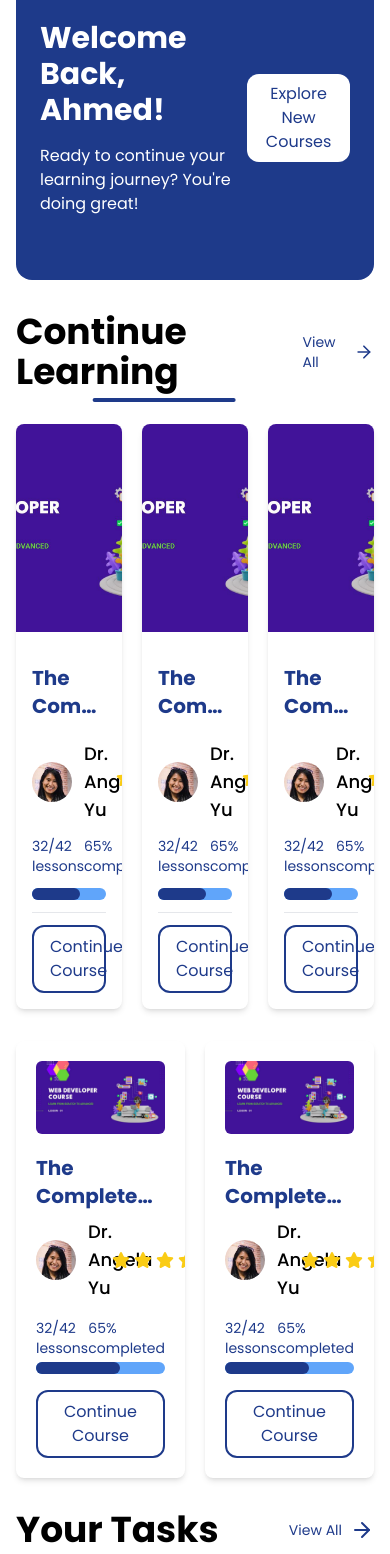
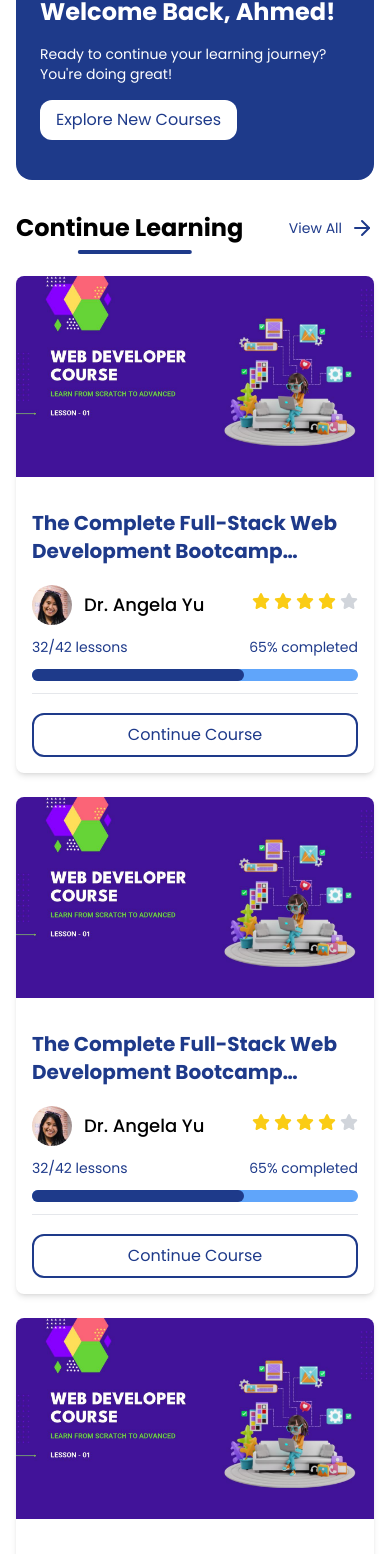
Before and after one commit to YoussefMo-22/LMS-frontend, a React (Vite) app: page /home in a window 390 px wide. Shown: the part 218-1772 px from the top of the page. Built offline with nearby package versions, Linux system fonts and the light colour scheme; a web font is replaced by a local one.

Commit message:
enhance home page

```diff
--- a/src/features/Home/HomePage.tsx
+++ b/src/features/Home/HomePage.tsx
@@ -1,59 +1,86 @@
-import { ArrowRight, Search } from "lucide-react"
-import InputUI from "../../shared/components/UI/Input"
-import ButtonUI from "../../shared/components/UI/Button"
-import EnrolledCourseCard from "../../shared/components/EnrolledCourseCard"
-import { Link } from "react-router-dom"
-import EnrolledCourse from "../../shared/components/EnrolledCourse"
-import QuizCard from "../../shared/components/QuizCard"
-import CourseCard from "../../shared/components/CourseCard"
+import { ArrowRight, Search } from "lucide-react";
+import InputUI from "../../shared/components/UI/Input";
+import ButtonUI from "../../shared/components/UI/Button";
+import EnrolledCourseCard from "../../shared/components/EnrolledCourseCard";
+import { Link } from "react-router-dom";
+import EnrolledCourse from "../../shared/components/EnrolledCourse";
+import QuizCard from "../../shared/components/QuizCard";
+import CourseCard from "../../shared/components/CourseCard";
 
 function HomePage() {
     return (
         <div>
-        <div className="container mx-auto py-8">
+            <div className="container mx-auto px-4 py-8">
+                {/* Search Input */}
                 <div>
-                <InputUI type={"search"} placeholder={"Search for courses, topics, instructors…"} icon={<Search color="#1e3a8a"/>} />
+                    <InputUI
+                        type={"search"}
+                        placeholder={"Search for courses, topics, instructors…"}
+                        icon={<Search color="#1e3a8a" />}
+                    />
                 </div>
-            <div className="mt-8 py-16 px-6 bg-primary-400 rounded-2xl flex items-center justify-between">
+
+                {/* Welcome Section */}
+                <div className="mt-8 py-10 px-6 bg-primary-400 rounded-2xl flex flex-col md:flex-row items-start md:items-center justify-between gap-4">
                     <div className="text-white space-y-4">
-                    <h2 className="text-3xl font-bold">Welcome Back, Ahmed!</h2>
-                    <p>Ready to continue your learning journey? You're doing great!</p>
+                        <h2 className="text-2xl md:text-3xl font-bold">Welcome Back, Ahmed!</h2>
+                        <p className="text-sm md:text-base">
+                            Ready to continue your learning journey? You're doing great!
+                        </p>
                     </div>
-                <ButtonUI className="bg-white text-primary-400 hover:bg-primary-100">Explore New Courses</ButtonUI>
+                    <ButtonUI className="bg-white text-primary-400 hover:bg-primary-100 whitespace-nowrap">
+                        Explore New Courses
+                    </ButtonUI>
                 </div>
+
+                {/* Continue Learning Section */}
                 <div className="my-8">
-                <div className="flex items-center justify-between">
-                    <h2 className="text-4xl relative font-bold lineHeader inline-block">Continue Learning</h2>
-                    <Link className="text-primary-400 text-sm flex items-center gap-2" to={''}>View All <ArrowRight /></Link>
+                    <div className="flex items-center justify-between flex-wrap gap-4">
+                        <h2 className="text-2xl md:text-4xl font-bold lineHeader relative">Continue Learning</h2>
+                        <Link className="text-primary-400 text-sm flex items-center gap-2" to={''}>
+                            View All <ArrowRight />
+                        </Link>
                     </div>
-                <div className="flex items-center justify-between space-x-5 mt-8">
+
+                    <div className="mt-8 grid grid-cols-1 sm:grid-cols-2 lg:grid-cols-3 gap-6">
                         <EnrolledCourseCard />
                         <EnrolledCourseCard />
                         <EnrolledCourseCard />
                     </div>
                 </div>
-            <div className="my-8 flex items-center justify-between space-x-5">
+
+                {/* Enrolled Courses (Progress) */}
+                <div className="my-8 grid grid-cols-1 lg:grid-cols-2 gap-6">
                     <EnrolledCourse />
                     <EnrolledCourse />
                 </div>
+
+                {/* Tasks Section */}
                 <div className="my-8">
-                <div className="flex items-center justify-between">
-                    <h2 className="text-4xl relative font-bold lineHeader inline-block">Your Tasks</h2>
-                    <Link className="text-primary-400 text-sm flex items-center gap-2" to={''}>View All <ArrowRight /></Link>
+                    <div className="flex items-center justify-between flex-wrap gap-4">
+                        <h2 className="text-2xl md:text-4xl font-bold lineHeader relative">Your Tasks</h2>
+                        <Link className="text-primary-400 text-sm flex items-center gap-2" to={''}>
+                            View All <ArrowRight />
+                        </Link>
                     </div>
-                <div className="grid grid-cols-1 lg:grid-cols-2 gap-6 mt-8">
+
+                    <div className="grid grid-cols-1 md:grid-cols-2 gap-6 mt-8">
                         <QuizCard />
                         <QuizCard />
                         <QuizCard />
                         <QuizCard />
                     </div>
                 </div>
+
+                {/* Recommended Courses */}
                 <div className="my-8">
-                <div className="flex items-center justify-between">
-                    <h2 className="text-4xl relative font-bold lineHeader inline-block">Recommended for You</h2>
-                    <Link className="text-primary-400 text-sm flex items-center gap-2" to={''}>View All <ArrowRight /></Link>
+                    <div className="flex items-center justify-between flex-wrap gap-4">
+                        <h2 className="text-2xl md:text-4xl font-bold lineHeader relative">Recommended for You</h2>
+                        <Link className="text-primary-400 text-sm flex items-center gap-2" to={''}>
+                            View All <ArrowRight />
+                        </Link>
                     </div>
-                <div>
+
                     <div className="grid grid-cols-1 sm:grid-cols-2 lg:grid-cols-3 gap-6 mt-8">
                         <CourseCard />
                         <CourseCard />
@@ -62,8 +89,7 @@ function HomePage() {
                 </div>
             </div>
         </div>
-    </div>
-  )
+    );
 }
 
-export default HomePage
+export default HomePage;
```
Lines whose indentation alone changed are shown as unchanged.
